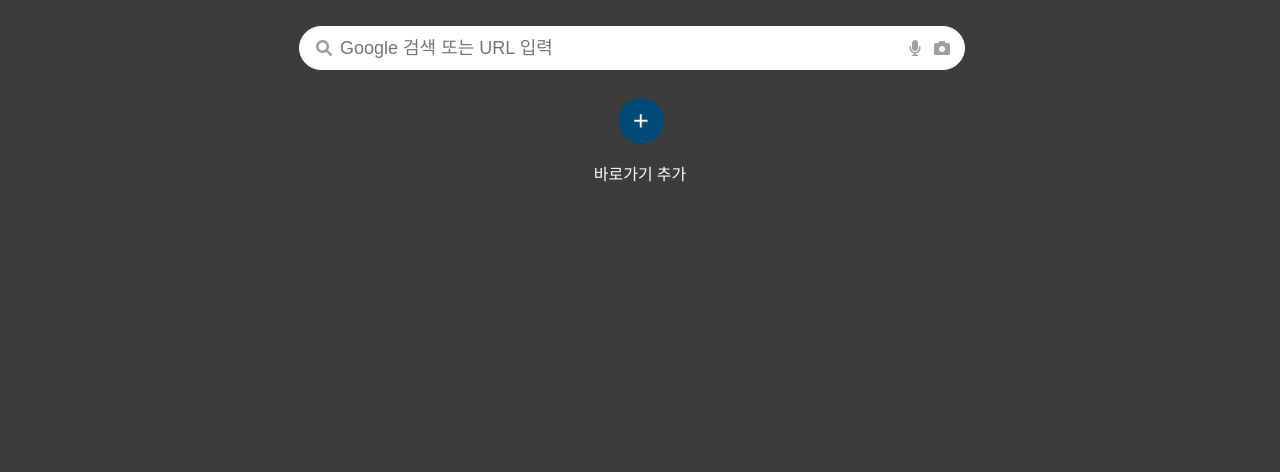
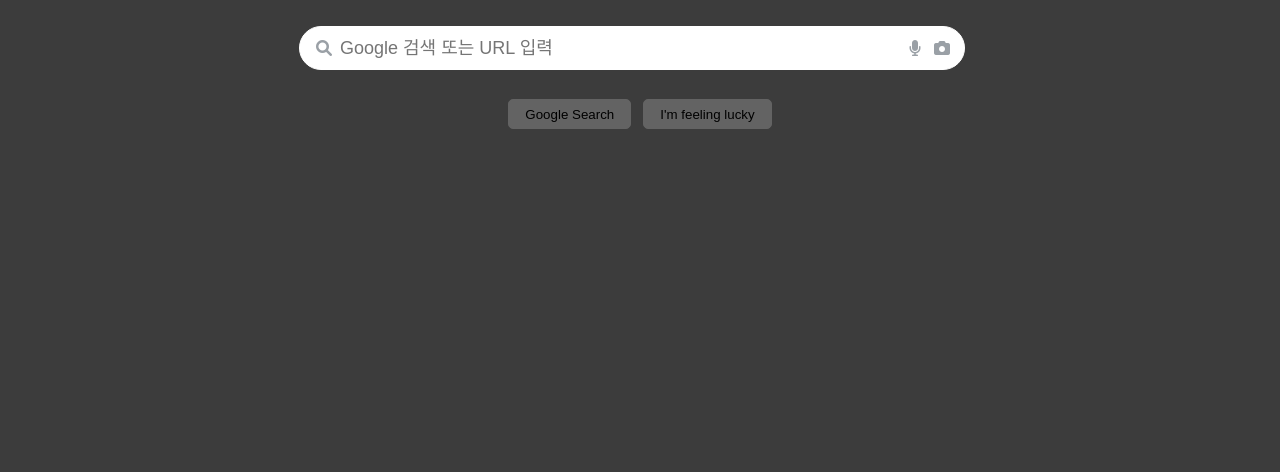
Before and after one commit to jeonsangyun/google-darkmode, a plain HTML site: page index.html in a window 1280 px wide. Shown: the part 230-702 px from the top of the page. Drawn offline with Linux system fonts and the light colour scheme.

Commit message:
last commit

```diff
--- a/index.html
+++ b/index.html
@@ -28,12 +28,13 @@
             <i class="fa-solid fa-microphone mic-icon"></i>
             <i class="fa-solid fa-camera camera-icon"></i>
         </div>
-        <div class="plus-logo">
-            <a href="#"><img src="plus.png" width="50px"></a>
+
+        <div class="button-area">
+            <button class="button-style">Google Search</button>
+            <button class="button-style">I'm feeling lucky</button>
         </div>
-        <div class="plus-text">
-           바로가기 추가
-        </div>
+
+
     </div>
 
 
--- a/style.css
+++ b/style.css
@@ -78,14 +78,6 @@
     margin-left: 10px;
 }
 
-.plus-logo{
-    margin-top: 25px;
-}
-
-.plus-text{
-    margin-top: 12px;
-    color: white;
-}
 
 .pencil-logo{
     margin-right: 7px;
@@ -149,3 +141,24 @@
 .second-line-second{
     float: right;
 }
+
+
+.button-area{
+    padding-top:18px;
+}
+
+.button-style{
+    height: 30px;
+    background-color: #636363;
+    border:1px solid #636363;
+    border-radius: 5px;
+    padding:0 16px;
+    margin: 11px 4px;
+}
+
+.button-style:hover{
+    box-shadow: 0 1px 1px rgb(0 0 0 / 10%);
+    background-color: #bbbbbb;
+    border: 1px solid #dadce0;
+    color:#202124;
+}
```
